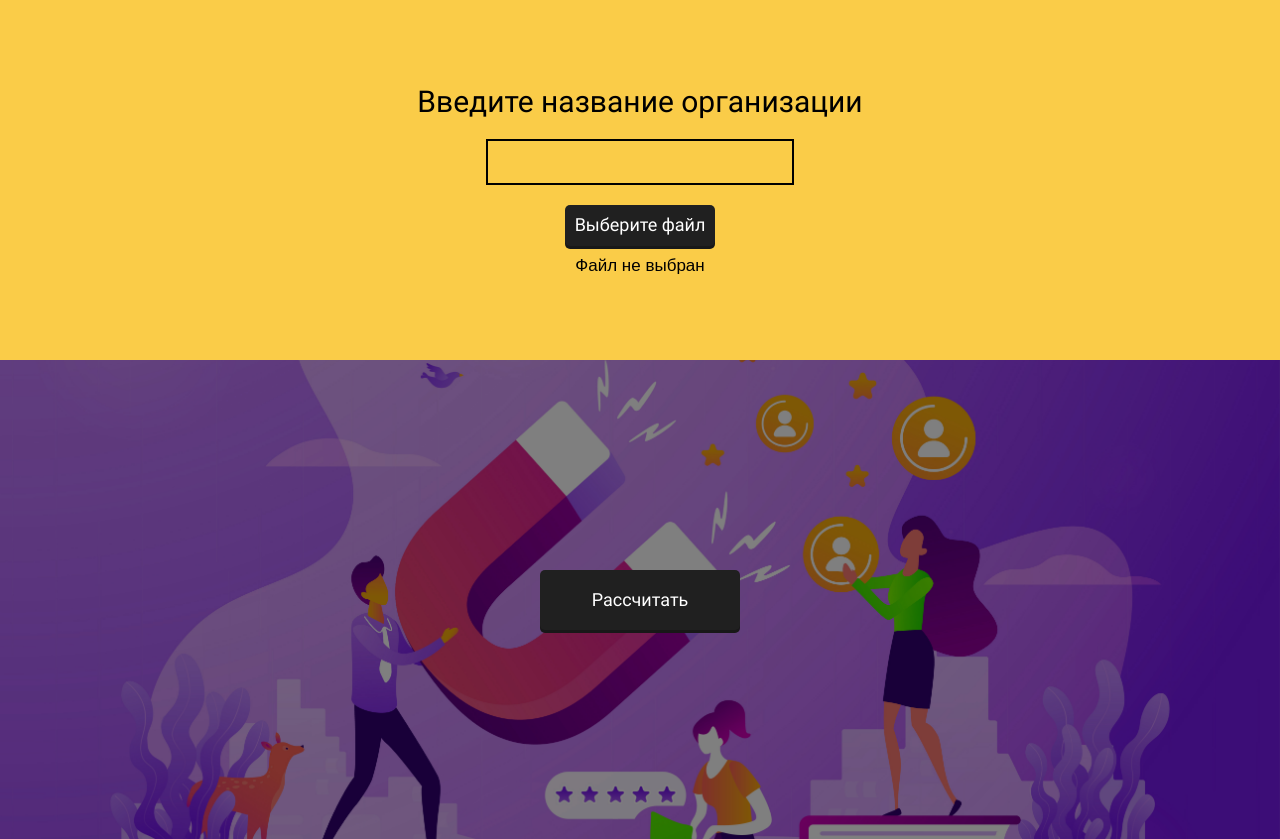
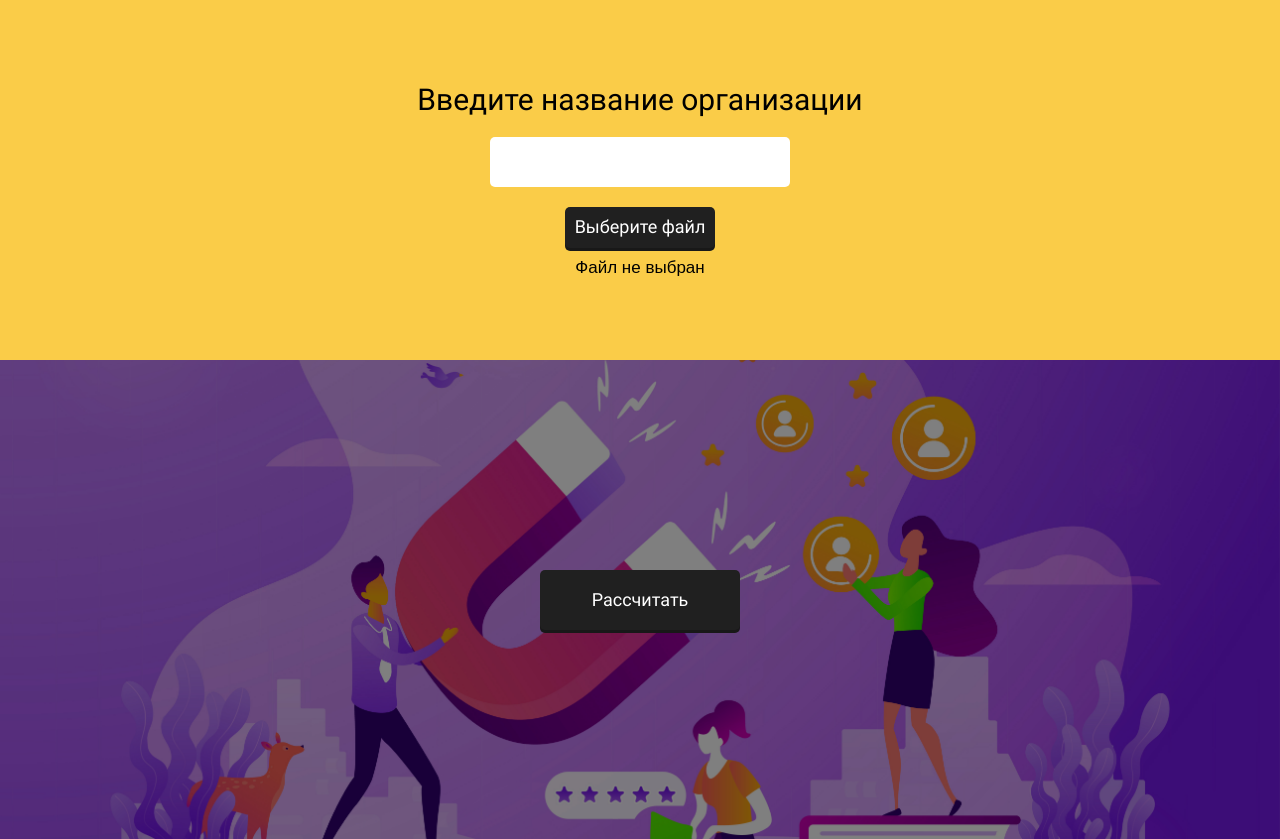
Before and after one commit to OxidNowin/EpsiSnapshot, a Django app: page /new/ in a window 1280 px wide. Shown: the part 70-909 px from the top of the page. Run offline with Django 3.2, Linux system fonts and the light colour scheme; the visitor is signed in with stand-in values (Sample User, id 1).

Commit message:
итоговая версия 1.05

```diff
--- a/example/calculation/static/css/upload.css
+++ b/example/calculation/static/css/upload.css
@@ -21,12 +21,16 @@
 }
 
 .org__form-name {
-  background: var(--yellow-bg-color);
+  padding: 10px;
+  box-sizing: border-box;
+  background: var(--white-color);
   max-width: 300px;
   width: 100%;
-  height: 40px;
-  border: 2px solid var(--black-color);
+  height: 50px;
+  border: 0px;
+  border-radius: 5px;
   margin-top: 20px;
+  outline: none;
 }
 
 .org__error {
@@ -45,6 +49,9 @@
   font-weight: 400;
   color: var(--black-color);
 }
+
+
+
 
 /* calculate */
 
--- a/example/calculation/static/js/fileupload.js
+++ b/example/calculation/static/js/fileupload.js
@@ -8,10 +8,8 @@ customBtn.addEventListener("click", function() {
 
 realFileBtn.addEventListener("change", function() {
   if (realFileBtn.value) {
-    customTxt.innerHTML = realFileBtn.value.match(
-      /[\/\\]([\w\d\s\А-Яа-я\.\-\(\)]+)$/
-    )[1];
+    customTxt.innerHTML = 'Выбрано файлов: 1';
   } else {
-    customTxt.innerHTML = "No file chosen, yet.";
+    customTxt.innerHTML = "Файл не выбран";
   }
 });
```
